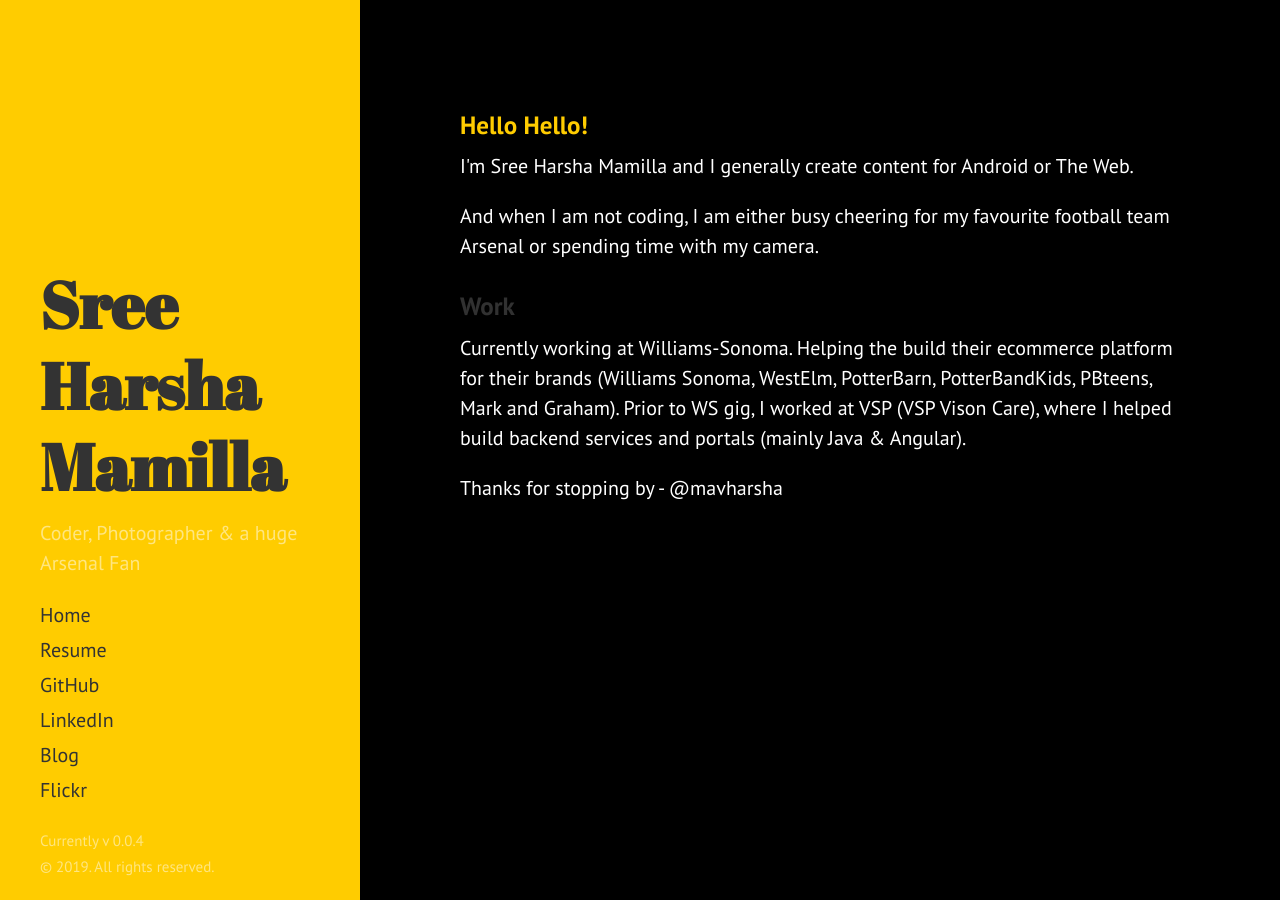
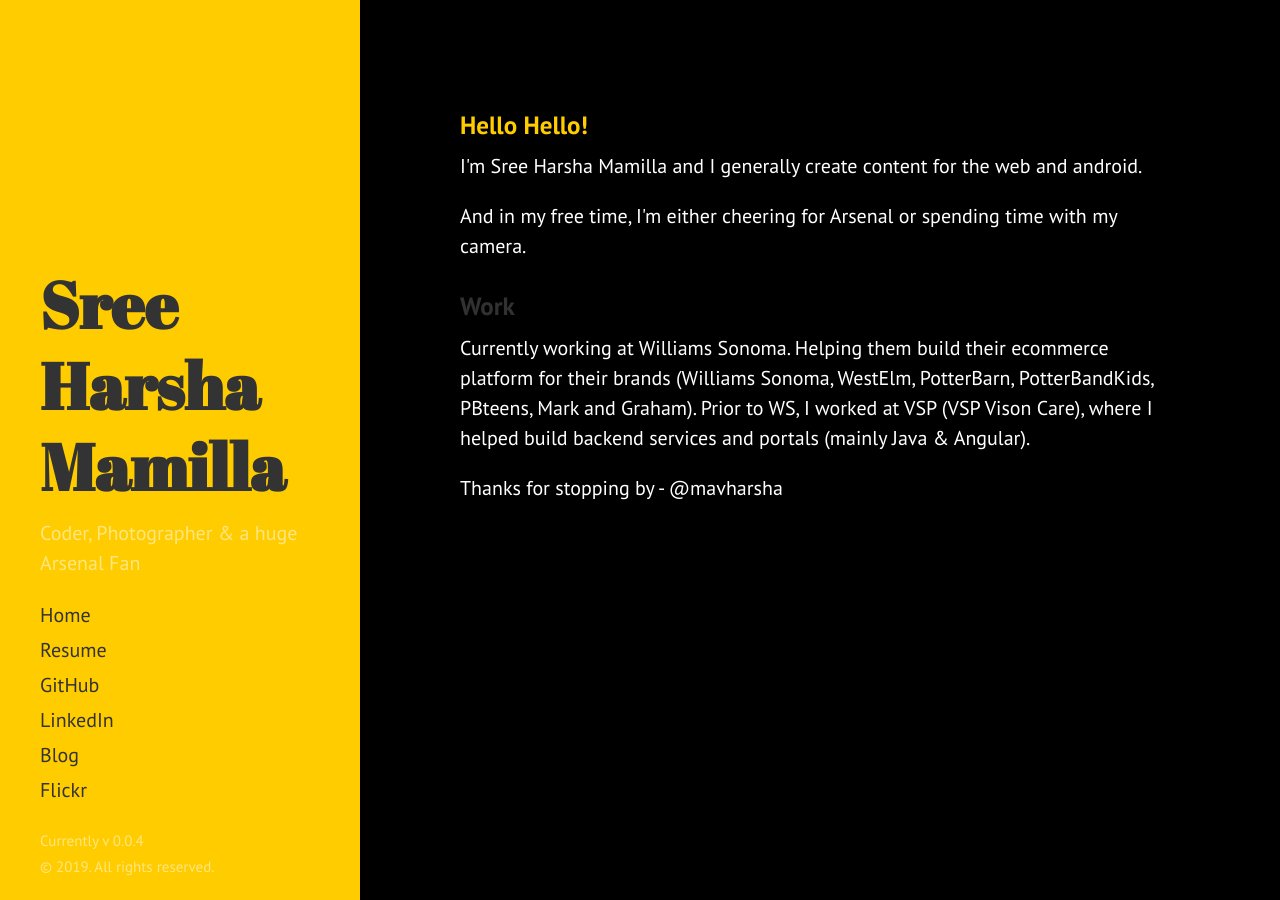
Before and after one commit to mavharsha/mavharsha.github.io, a Jekyll site: the page built from index.html, in a window 1280 px wide. Built offline with Jekyll 4.4.1, drawn with Linux system fonts in a browser that asks for light colours.

Commit message:
Fixed typos, and updated about.

```diff
--- a/index.html
+++ b/index.html
@@ -5,16 +5,14 @@ title: Home
 <div class="page" xmlns="http://www.w3.org/1999/html">
     </br>
     <h3 class="page-title">Hello Hello!</h3>
-    <p id="about">I'm Sree Harsha Mamilla and I generally create content for Android or The Web.</p>
-    <p>And when I am not coding, I am either busy cheering for my favourite football team Arsenal or spending time with
-        my camera.</p>
+    <p id="about">I'm Sree Harsha Mamilla and I generally create content for the web and android.</p>
+    <p>And in my free time, I'm either cheering for Arsenal or spending time with my camera.</p>
 
     <h3>Work</h3>
-    <p>Currently working at Williams-Sonoma. Helping the build their ecommerce platform for their brands
-        (Williams Sonoma, WestElm, PotterBarn, PotterBandKids, PBteens, Mark and Graham). Prior to WS gig,
+    <p>Currently working at Williams Sonoma. Helping them build their ecommerce platform for their brands
+        (Williams Sonoma, WestElm, PotterBarn, PotterBandKids, PBteens, Mark and Graham). Prior to WS,
         I worked at VSP (VSP Vison Care), where I helped build backend services and portals (mainly Java & Angular).
     </p>
 
     <p>Thanks for stopping by - @mavharsha</p>
-
 </div>
```
